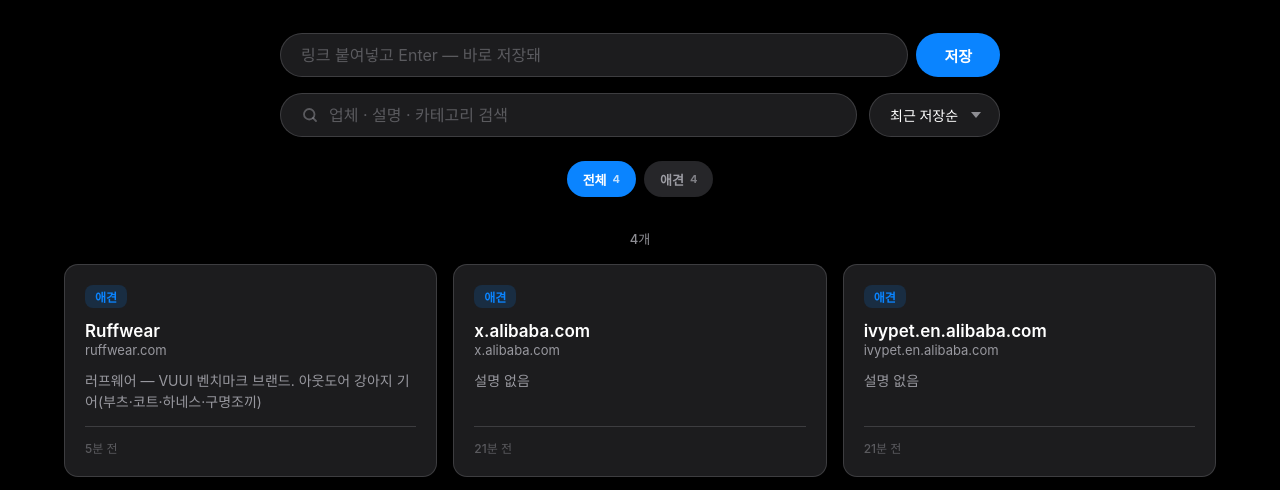
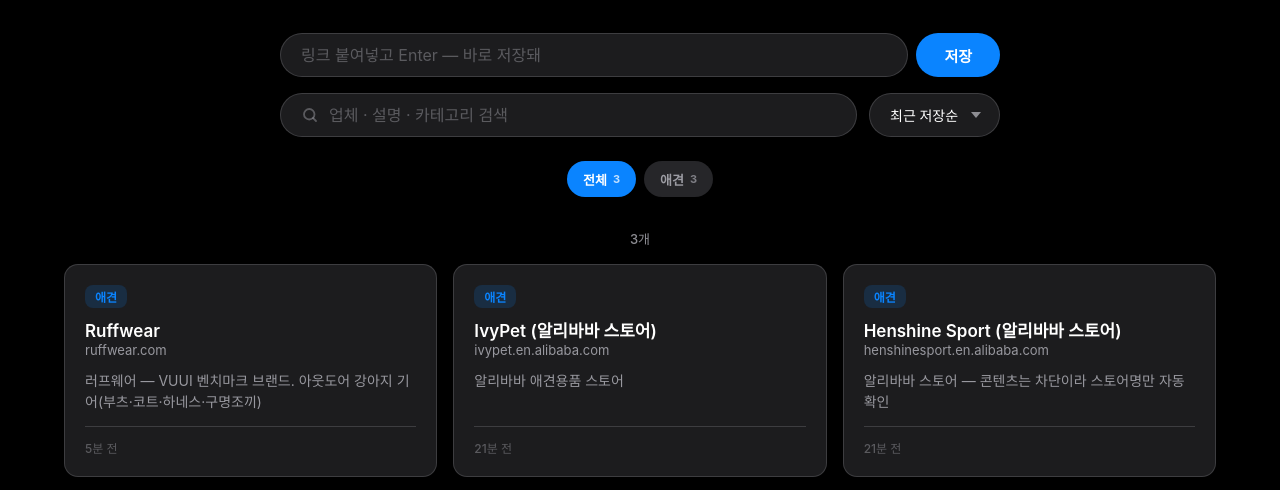
Before and after one commit to NOROOVIRUZ/sourcing-bot, a plain HTML site: page docs/index.html in a window 1280 px wide. Shown: the part 256-746 px from the top of the page. Drawn offline with Linux system fonts and the light colour scheme.

Commit message:
v2: 리다이렉트 추적 + 알리바바 스토어명 자동 추출, 기존 x.alibaba 2건 실체 반영(ivypet 중복 제거·henshinesport 갱신)

```diff
--- a/bot/src/classifier.ts
+++ b/bot/src/classifier.ts
@@ -9,6 +9,7 @@ export interface PageMeta {
   ogDesc: string;
   metaDesc: string;
   bodyText: string;
+  finalUrl: string; // 리다이렉트 따라간 최종 URL — 단축링크(x.alibaba.com 등)의 실체 파악용
 }
 
 export interface ClassifyResult {
@@ -34,7 +35,7 @@ export async function fetchPageMeta(url: string): Promise<PageMeta> {
   });
   if (!res.ok) throw new Error(`페이지 요청 실패: HTTP ${res.status}`);
 
-  const meta: PageMeta = { title: '', ogTitle: '', ogDesc: '', metaDesc: '', bodyText: '' };
+  const meta: PageMeta = { title: '', ogTitle: '', ogDesc: '', metaDesc: '', bodyText: '', finalUrl: res.url || url };
   let bodyChars = 0;
   const BODY_CAP = 3000;
 
--- a/docs/data.json
+++ b/docs/data.json
@@ -16,24 +16,11 @@
       "notes": null
     },
     {
-      "id": "x-alibaba-com-mrh9d0xc",
-      "url": "https://x.alibaba.com/18OM6V?ck=minisite",
-      "domain": "x.alibaba.com",
-      "company": "x.alibaba.com",
-      "desc_ko": "",
-      "category": "애견",
-      "confidence": 1,
-      "classified_by": "manual",
-      "saved_at": "2026-07-12T03:53:03.874Z",
-      "added_by": "telegram:8176674830",
-      "notes": null
-    },
-    {
       "id": "ivypet-en-alibaba-com-mrh9cu9i",
       "url": "https://ivypet.en.alibaba.com/company_profile.html?tracelog=sns_minisite&from=share&ckvia=share_c1c183e0c4dc4888a90a3b52ae5923e5",
       "domain": "ivypet.en.alibaba.com",
-      "company": "ivypet.en.alibaba.com",
-      "desc_ko": "",
+      "company": "IvyPet (알리바바 스토어)",
+      "desc_ko": "알리바바 애견용품 스토어",
       "category": "애견",
       "confidence": 1,
       "classified_by": "manual",
@@ -44,9 +31,9 @@
     {
       "id": "x-alibaba-com-mrh9ck31",
       "url": "https://x.alibaba.com/18OLvT?ck=minisite",
-      "domain": "x.alibaba.com",
-      "company": "x.alibaba.com",
-      "desc_ko": "",
+      "domain": "henshinesport.en.alibaba.com",
+      "company": "Henshine Sport (알리바바 스토어)",
+      "desc_ko": "알리바바 스토어 — 콘텐츠는 차단이라 스토어명만 자동 확인",
       "category": "애견",
       "confidence": 1,
       "classified_by": "manual",
--- a/docs/index.html
+++ b/docs/index.html
@@ -52,7 +52,7 @@
   </main>
 
   <footer class="app-footer">
-    <span>made by <strong>noroovirus</strong></span>
+    <span>made by <strong>noroovirus</strong> · v2</span>
   </footer>
 
   <script src="./app.js"></script>
```
Also changed, not shown: bot/src/index.ts (+18 -6 lines), CHANGELOG.md (added).
